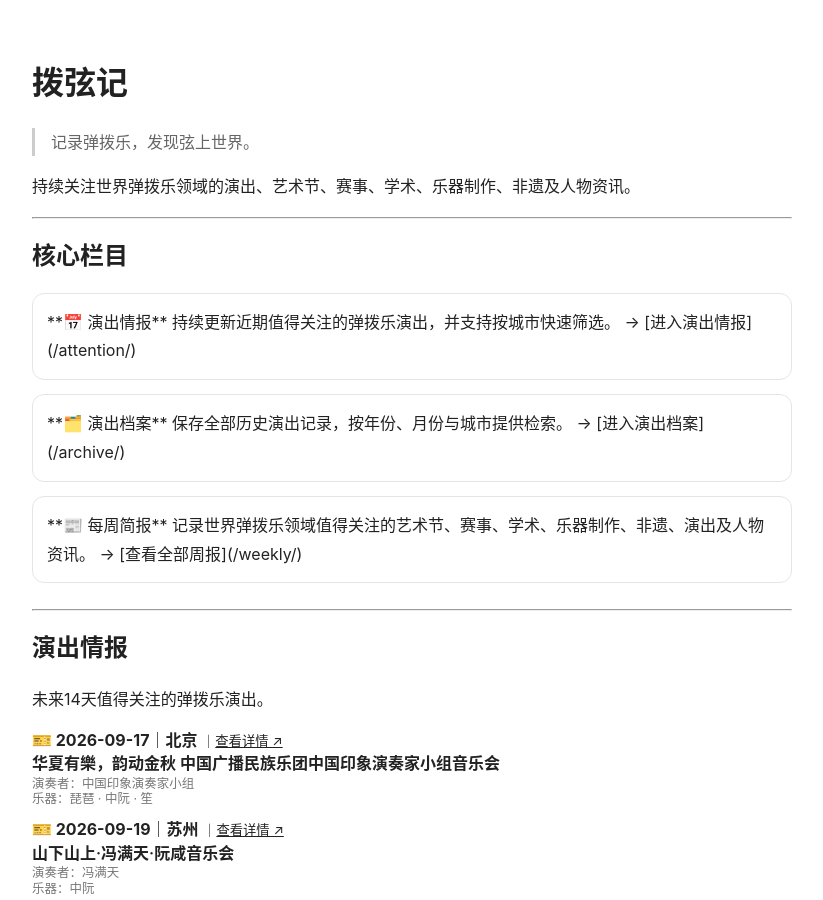
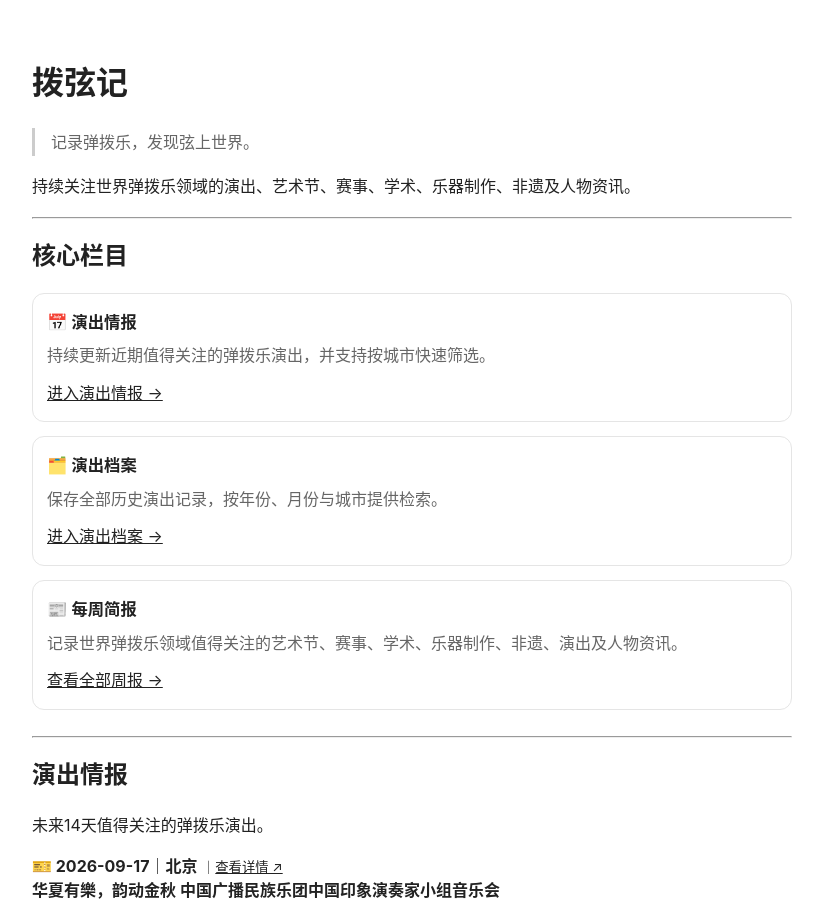
Before and after one commit to KeenKwok/boxianji, a Jekyll site: the page built from index.md, in a window 1280 px wide and 900 px high. Shown: the whole window, without its empty margins (228-1051 px from the left). Built offline with Jekyll 4.4.1, drawn with Linux system fonts in a browser that asks for light colours; part of the change alters nothing that is shown.

Commit message:
更新 index.md

```diff
--- a/index.md
+++ b/index.md
@@ -13,53 +13,37 @@ title: 首页
 
 ## 核心栏目
 
-<div style="
-  display:grid;
-  gap:14px;
-  margin:18px 0 26px;
-">
+<div style="display:grid;gap:14px;margin:18px 0 26px;">
 
-<div style="
-  border:1px solid #e5e5e5;
-  border-radius:12px;
-  padding:14px;
-">
+  <div style="border:1px solid #e5e5e5;border-radius:12px;padding:14px;">
+    <div style="font-weight:600;font-size:1.02em;margin-bottom:6px;">
+      📅 演出情报
+    </div>
+    <div style="color:#666;line-height:1.6;margin-bottom:10px;">
+      持续更新近期值得关注的弹拨乐演出，并支持按城市快速筛选。
+    </div>
+    <a href="{{ '/attention/' | relative_url }}">进入演出情报 →</a>
+  </div>
 
-**📅 演出情报**
+  <div style="border:1px solid #e5e5e5;border-radius:12px;padding:14px;">
+    <div style="font-weight:600;font-size:1.02em;margin-bottom:6px;">
+      🗂️ 演出档案
+    </div>
+    <div style="color:#666;line-height:1.6;margin-bottom:10px;">
+      保存全部历史演出记录，按年份、月份与城市提供检索。
+    </div>
+    <a href="{{ '/archive/' | relative_url }}">进入演出档案 →</a>
+  </div>
 
-持续更新近期值得关注的弹拨乐演出，并支持按城市快速筛选。
-
-→ [进入演出情报]({{ '/attention/' | relative_url }})
-
-</div>
-
-<div style="
-  border:1px solid #e5e5e5;
-  border-radius:12px;
-  padding:14px;
-">
-
-**🗂️ 演出档案**
-
-保存全部历史演出记录，按年份、月份与城市提供检索。
-
-→ [进入演出档案]({{ '/archive/' | relative_url }})
-
-</div>
-
-<div style="
-  border:1px solid #e5e5e5;
-  border-radius:12px;
-  padding:14px;
-">
-
-**📰 每周简报**
-
-记录世界弹拨乐领域值得关注的艺术节、赛事、学术、乐器制作、非遗、演出及人物资讯。
-
-→ [查看全部周报]({{ '/weekly/' | relative_url }})
-
-</div>
+  <div style="border:1px solid #e5e5e5;border-radius:12px;padding:14px;">
+    <div style="font-weight:600;font-size:1.02em;margin-bottom:6px;">
+      📰 每周简报
+    </div>
+    <div style="color:#666;line-height:1.6;margin-bottom:10px;">
+      记录世界弹拨乐领域值得关注的艺术节、赛事、学术、乐器制作、非遗、演出及人物资讯。
+    </div>
+    <a href="{{ '/weekly/' | relative_url }}">查看全部周报 →</a>
+  </div>
 
 </div>
 
```
